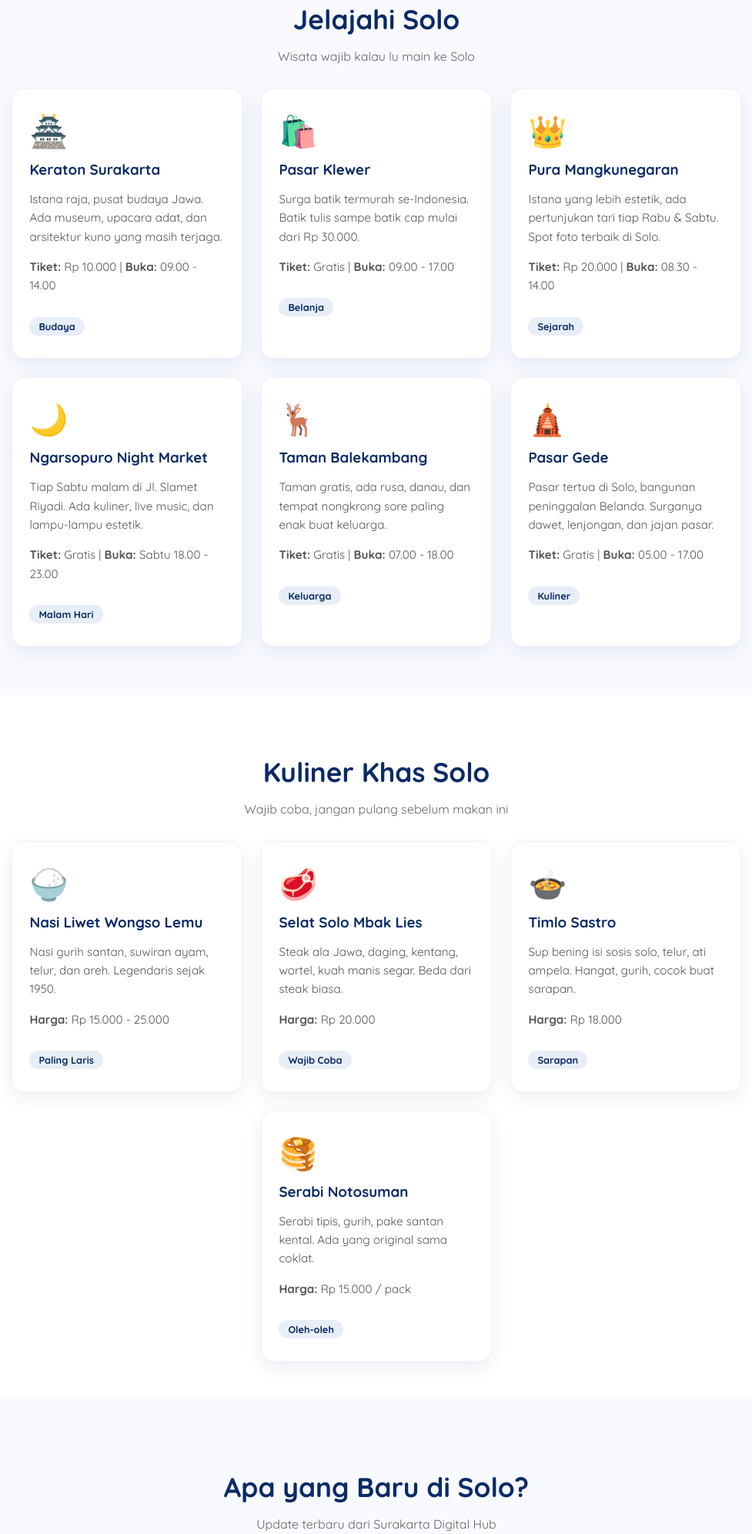
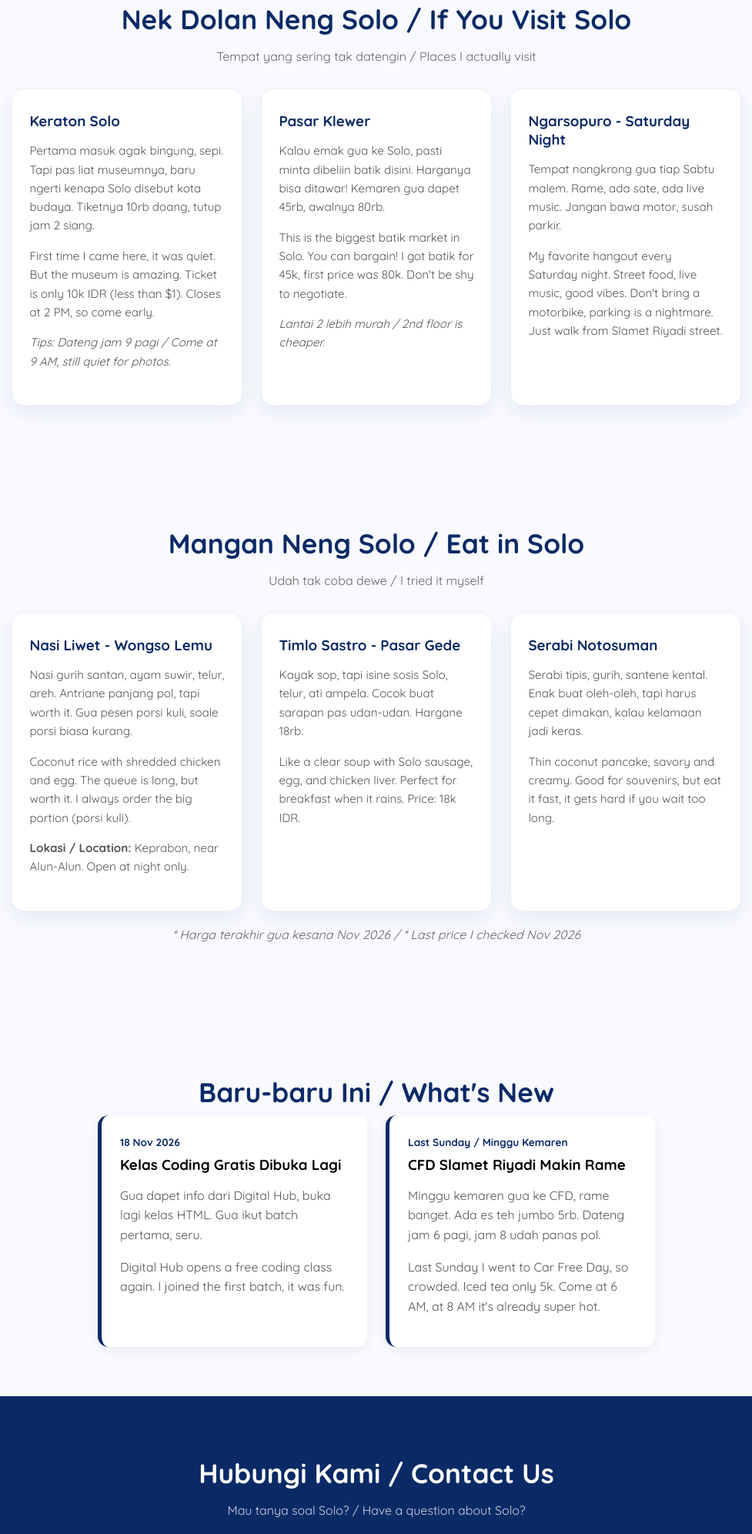
Before and after one commit to Kay313115/Landing_Page-Kota_surakarta, a plain HTML site: page index.html in a window 1280 px wide. Shown: the part 807-2800 px from the top of the page at 77% size, without its empty margins (151-1128 px from the left). Drawn offline with Linux system fonts and the light colour scheme.

Commit message:
Update index.html

```diff
--- a/index.html
+++ b/index.html
@@ -27,147 +27,111 @@
     </header>
 
     <main>
-        <!-- BERANDA -->
+        <!-- BERANDA - BILINGUAL -->
 <div id="beranda" class="content">
     <div class="content-description">
         <h1 class="title">Kota Surakarta</h1>
         <p>
-                    Kami yakin transformasi digital adalah kunci bagi setiap kota untuk maju dan berdaya saing.
-                    Surakarta Digital Hub hadir sebagai wadah pendidikan teknologi yang mencetak talenta lokal
-                    berkarakter.
-                    Semua demi mewujudkan Solo sebagai kota kreatif, berbudaya, dan siap menghadapi masa depan.
+            Solo itu kota kecil tapi isinya padet. Ada keraton, ada batik, ada kuliner, ada anak muda yang belajar coding.
+            Web ini gua bikin buat ngenalin Solo ke orang luar, biar gak cuma tau Jakarta & Bali doang.
         </p>
-                <a href="#wisata"><button>Jelajahi Solo</button></a>
+        <p class="english">
+            Solo is a small city, but it's full of stories. Kraton, batik, street food, and young people learning to code.
+            I made this website to introduce Solo to the world, not just Jakarta and Bali.
+        </p>
+        <a href="#wisata"><button>Explore Solo / Jelajahi Solo</button></a>
     </div>
     <div class="content-image">
         <img src="logo-kota-solo.png" alt="logo">
     </div>
 </div>
 
-        <!-- WISATA -->
+<!-- WISATA - BILINGUAL + MANUSIA -->
 <section id="wisata" class="section">
-            <h2>Jelajahi Solo</h2>
-            <p class="subtitle">Wisata wajib kalau lu main ke Solo</p>
+    <h2>Nek Dolan Neng Solo / If You Visit Solo</h2>
+    <p class="subtitle">Tempat yang sering tak datengin / Places I actually visit</p>
     <div class="card-container">
         <div class="card">
-                    <div class="card-icon">🏯</div>
-                    <h3>Keraton Surakarta</h3>
-                    <p>Istana raja, pusat budaya Jawa. Ada museum, upacara adat, dan arsitektur kuno yang masih terjaga.</p>
-                    <p><b>Tiket:</b> Rp 10.000 | <b>Buka:</b> 09.00 - 14.00</p>
-                    <span class="tag">Budaya</span>
+            <h3>Keraton Solo</h3>
+            <p>Pertama masuk agak bingung, sepi. Tapi pas liat museumnya, baru ngerti kenapa Solo disebut kota budaya. Tiketnya 10rb doang, tutup jam 2 siang.</p>
+            <p class="english">First time I came here, it was quiet. But the museum is amazing. Ticket is only 10k IDR (less than $1). Closes at 2 PM, so come early.</p>
+            <p><i>Tips: Dateng jam 9 pagi / Come at 9 AM, still quiet for photos.</i></p>
         </div>
         <div class="card">
-                    <div class="card-icon">🛍️</div>
             <h3>Pasar Klewer</h3>
-                    <p>Surga batik termurah se-Indonesia. Batik tulis sampe batik cap mulai dari Rp 30.000.</p>
-                    <p><b>Tiket:</b> Gratis | <b>Buka:</b> 09.00 - 17.00</p>
-                    <span class="tag">Belanja</span>
+            <p>Kalau emak gua ke Solo, pasti minta dibeliin batik disini. Harganya bisa ditawar! Kemaren gua dapet 45rb, awalnya 80rb.</p>
+            <p class="english">This is the biggest batik market in Solo. You can bargain! I got batik for 45k, first price was 80k. Don't be shy to negotiate.</p>
+            <p><i>Lantai 2 lebih murah / 2nd floor is cheaper.</i></p>
         </div>
         <div class="card">
-                    <div class="card-icon">👑</div>
-                    <h3>Pura Mangkunegaran</h3>
-                    <p>Istana yang lebih estetik, ada pertunjukan tari tiap Rabu & Sabtu. Spot foto terbaik di Solo.</p>
-                    <p><b>Tiket:</b> Rp 20.000 | <b>Buka:</b> 08.30 - 14.00</p>
-                    <span class="tag">Sejarah</span>
-                </div>
-                <div class="card">
-                    <div class="card-icon">🌙</div>
-                    <h3>Ngarsopuro Night Market</h3>
-                    <p>Tiap Sabtu malam di Jl. Slamet Riyadi. Ada kuliner, live music, dan lampu-lampu estetik.</p>
-                    <p><b>Tiket:</b> Gratis | <b>Buka:</b> Sabtu 18.00 - 23.00</p>
-                    <span class="tag">Malam Hari</span>
-                </div>
-                <div class="card">
-                    <div class="card-icon">🦌</div>
-                    <h3>Taman Balekambang</h3>
-                    <p>Taman gratis, ada rusa, danau, dan tempat nongkrong sore paling enak buat keluarga.</p>
-                    <p><b>Tiket:</b> Gratis | <b>Buka:</b> 07.00 - 18.00</p>
-                    <span class="tag">Keluarga</span>
-                </div>
-                <div class="card">
-                    <div class="card-icon">🛕</div>
-                    <h3>Pasar Gede</h3>
-                    <p>Pasar tertua di Solo, bangunan peninggalan Belanda. Surganya dawet, lenjongan, dan jajan pasar.</p>
-                    <p><b>Tiket:</b> Gratis | <b>Buka:</b> 05.00 - 17.00</p>
-                    <span class="tag">Kuliner</span>
+            <h3>Ngarsopuro - Saturday Night</h3>
+            <p>Tempat nongkrong gua tiap Sabtu malem. Rame, ada sate, ada live music. Jangan bawa motor, susah parkir.</p>
+            <p class="english">My favorite hangout every Saturday night. Street food, live music, good vibes. Don't bring a motorbike, parking is a nightmare. Just walk from Slamet Riyadi street.</p>
         </div>
     </div>
 </section>
 
-        <!-- KULINER -->
-        <section id="kuliner" class="section bg-putih">
-            <h2>Kuliner Khas Solo</h2>
-            <p class="subtitle">Wajib coba, jangan pulang sebelum makan ini</p>
+<!-- KULINER - BILINGUAL -->
+<section id="kuliner" class="section">
+    <h2>Mangan Neng Solo / Eat in Solo</h2>
+    <p class="subtitle">Udah tak coba dewe / I tried it myself</p>
     <div class="card-container">
         <div class="card">
-                    <div class="card-icon">🍚</div>
-                    <h3>Nasi Liwet Wongso Lemu</h3>
-                    <p>Nasi gurih santan, suwiran ayam, telur, dan areh. Legendaris sejak 1950.</p>
-                    <p><b>Harga:</b> Rp 15.000 - 25.000</p>
-                    <span class="tag">Paling Laris</span>
+            <h3>Nasi Liwet - Wongso Lemu</h3>
+            <p>Nasi gurih santan, ayam suwir, telur, areh. Antriane panjang pol, tapi worth it. Gua pesen porsi kuli, soale porsi biasa kurang.</p>
+            <p class="english">Coconut rice with shredded chicken and egg. The queue is long, but worth it. I always order the big portion (porsi kuli).</p>
+            <p><b>Lokasi / Location:</b> Keprabon, near Alun-Alun. Open at night only.</p>
         </div>
         <div class="card">
-                    <div class="card-icon">🥩</div>
-                    <h3>Selat Solo Mbak Lies</h3>
-                    <p>Steak ala Jawa, daging, kentang, wortel, kuah manis segar. Beda dari steak biasa.</p>
-                    <p><b>Harga:</b> Rp 20.000</p>
-                    <span class="tag">Wajib Coba</span>
+            <h3>Timlo Sastro - Pasar Gede</h3>
+            <p>Kayak sop, tapi isine sosis Solo, telur, ati ampela. Cocok buat sarapan pas udan-udan. Hargane 18rb.</p>
+            <p class="english">Like a clear soup with Solo sausage, egg, and chicken liver. Perfect for breakfast when it rains. Price: 18k IDR.</p>
         </div>
         <div class="card">
-                    <div class="card-icon">🍲</div>
-                    <h3>Timlo Sastro</h3>
-                    <p>Sup bening isi sosis solo, telur, ati ampela. Hangat, gurih, cocok buat sarapan.</p>
-                    <p><b>Harga:</b> Rp 18.000</p>
-                    <span class="tag">Sarapan</span>
-                </div>
-                <div class="card">
-                    <div class="card-icon">🥞</div>
             <h3>Serabi Notosuman</h3>
-                    <p>Serabi tipis, gurih, pake santan kental. Ada yang original sama coklat.</p>
-                    <p><b>Harga:</b> Rp 15.000 / pack</p>
-                    <span class="tag">Oleh-oleh</span>
+            <p>Serabi tipis, gurih, santene kental. Enak buat oleh-oleh, tapi harus cepet dimakan, kalau kelamaan jadi keras.</p>
+            <p class="english">Thin coconut pancake, savory and creamy. Good for souvenirs, but eat it fast, it gets hard if you wait too long.</p>
         </div>
     </div>
+    <p style="margin-top:20px; color:#666; font-style:italic;">* Harga terakhir gua kesana Nov 2026 / * Last price I checked Nov 2026</p>
 </section>
 
 <!-- APA YANG BARU -->
 <section id="baru" class="section">
-            <h2>Apa yang Baru di Solo?</h2>
-            <p class="subtitle">Update terbaru dari Surakarta Digital Hub</p>
+    <h2>Baru-baru Ini / What's New</h2>
     <div class="berita-container">
         <article class="berita">
-                    <span class="date">19 Nov 2026</span>
-                    <h3>Surakarta Digital Hub Buka Kelas Coding Gratis</h3>
-                    <p>Buat anak muda Solo yang mau belajar HTML, CSS, dan IoT. Kuota cuma 50 orang, daftar sekarang sebelum penuh!</p>
-                    <a href="#kontak">Daftar Sekarang →</a>
+            <span class="date">18 Nov 2026</span>
+            <h3>Kelas Coding Gratis Dibuka Lagi</h3>
+            <p>Gua dapet info dari Digital Hub, buka lagi kelas HTML. Gua ikut batch pertama, seru.</p>
+            <p class="english">Digital Hub opens a free coding class again. I joined the first batch, it was fun.</p>
         </article>
         <article class="berita">
-                    <span class="date">15 Nov 2026</span>
-                    <h3>Solo Jadi Kota Kreatif UNESCO</h3>
-                    <p>Solo resmi masuk jaringan kota kreatif dunia lewat batik dan seni pertunjukan. Bangga jadi wong Solo!</p>
-                    <a href="#kontak">Baca Selengkapnya →</a>
-                </article>
-                <article class="berita">
-                    <span class="date">10 Nov 2026</span>
-                    <h3>Car Free Day Slamet Riyadi Makin Rame</h3>
-                    <p>Tiap Minggu pagi, jalan utama Solo ditutup buat olahraga, kuliner, dan sepeda. Ada senam bareng jam 06.00.</p>
-                    <a href="#kontak">Lihat Jadwal →</a>
+            <span class="date">Last Sunday / Minggu Kemaren</span>
+            <h3>CFD Slamet Riyadi Makin Rame</h3>
+            <p>Minggu kemaren gua ke CFD, rame banget. Ada es teh jumbo 5rb. Dateng jam 6 pagi, jam 8 udah panas pol.</p>
+            <p class="english">Last Sunday I went to Car Free Day, so crowded. Iced tea only 5k. Come at 6 AM, at 8 AM it's already super hot.</p>
         </article>
     </div>
 </section>
 
-        <!-- KONTAK -->
+<!-- KONTAK - BILINGUAL -->
 <section id="kontak" class="section kontak-section">
-
+    <h2>Hubungi Kami / Contact Us</h2>
+    <p class="subtitle">Mau tanya soal Solo? / Have a question about Solo?</p>
     <div class="kontak-box">
         <div>
-                    <p><i class="fas fa-map-marker-alt"></i> Jl. Jend. Sudirman No.2, Surakarta, Jawa Tengah 57111</p>
-                    <p><i class="fas fa-phone"></i> (0271) 641222</p>
+            <p><i class="fas fa-map-marker-alt"></i> Jl. Jend. Sudirman No.2, Surakarta, Central Java 57111, Indonesia</p>
+            <p><i class="fas fa-phone"></i> (0271) 641222 / +62 271 641222</p>
             <p><i class="fas fa-envelope"></i> info@surakarta.go.id</p>
-                    <p><i class="fas fa-clock"></i> Senin - Jumat, 08.00 - 16.00 WIB</p>
-                    <p><i class="fas fa-exclamation-circle"></i> Lapor jalan rusak / sampah? Tulis di form sebelah →</p>
+            <p><i class="fas fa-clock"></i> Senin - Jumat / Mon - Fri, 08.00 - 16.00 WIB</p>
         </div>
-
+        <form class="form-kontak" onsubmit="alert('Pesan terkirim! / Message sent! Thank you.'); return false;">
+            <input type="text" placeholder="Nama Kamu / Your Name" required>
+            <input type="email" placeholder="Email Kamu / Your Email" required>
+            <textarea placeholder="Pesan Kamu... / Your Message..." rows="3"></textarea>
+            <button type="submit">Kirim Pesan / Send Message</button>
+        </form>
     </div>
 </section>
 
```
Lines whose indentation alone changed are shown as unchanged.
